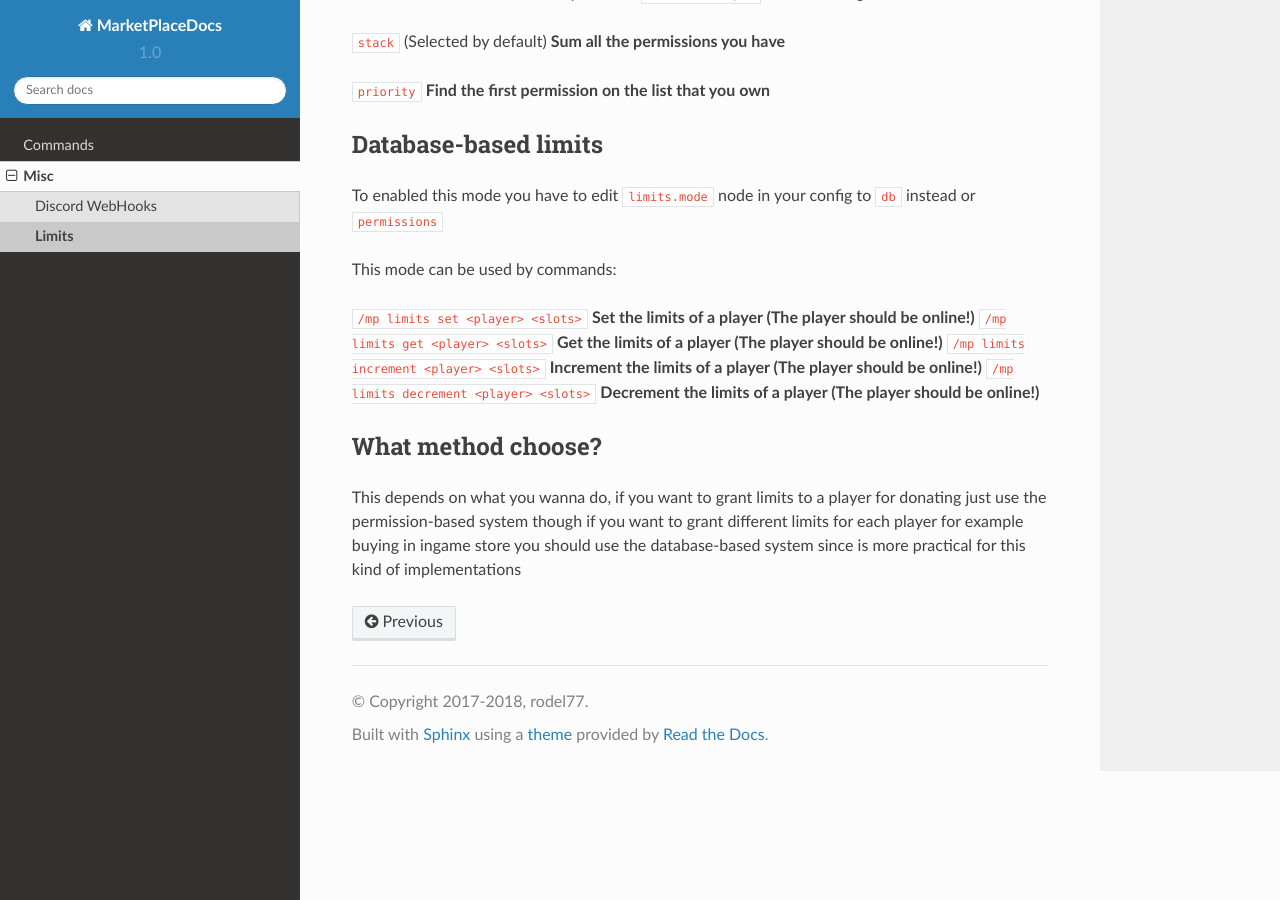
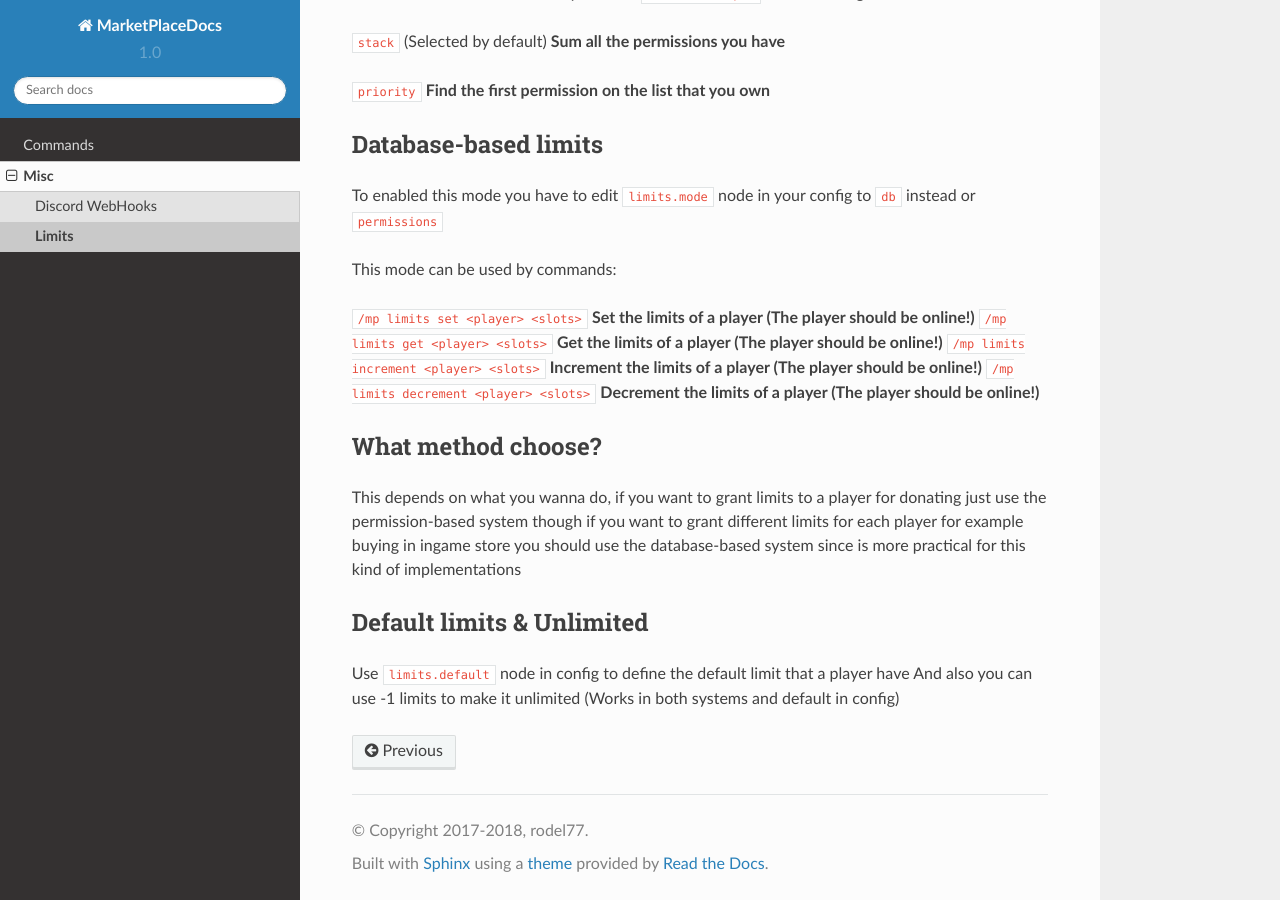
Before and after one commit to rodel77/MarketPlaceDocs, a Sphinx documentation site: the page built from source/misc/limits.rst, in a window 1280 px wide and 900 px high, scrolled down 824 px. Built offline with Sphinx 7.4.7 and the Read the Docs theme 2.0.0, drawn with Linux system fonts in a browser that asks for light colours.

Commit message:
Some changes

```diff
--- a/source/misc/limits.rst
+++ b/source/misc/limits.rst
@@ -43,3 +43,9 @@ This mode can be used by commands:
 What method choose?
 -------------------
 This depends on what you wanna do, if you want to grant limits to a player for donating just use the permission-based system though if you want to grant different limits for each player for example buying in ingame store you should use the database-based system since is more practical for this kind of implementations
+
+Default limits & Unlimited
+--------------------------
+
+Use ``limits.default`` node in config to define the default limit that a player have
+And also you can use -1 limits to make it unlimited (Works in both systems and default in config)
```
